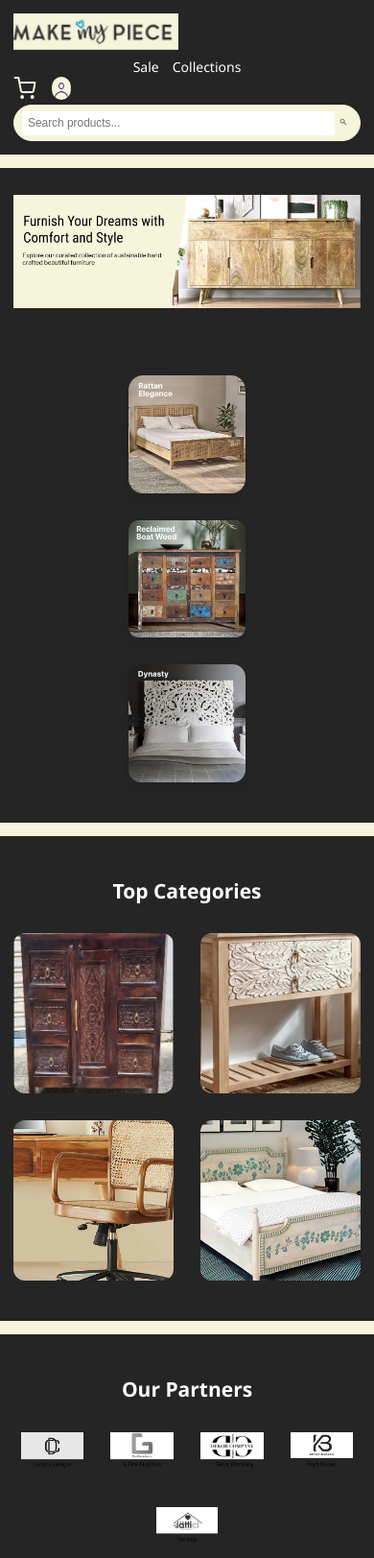
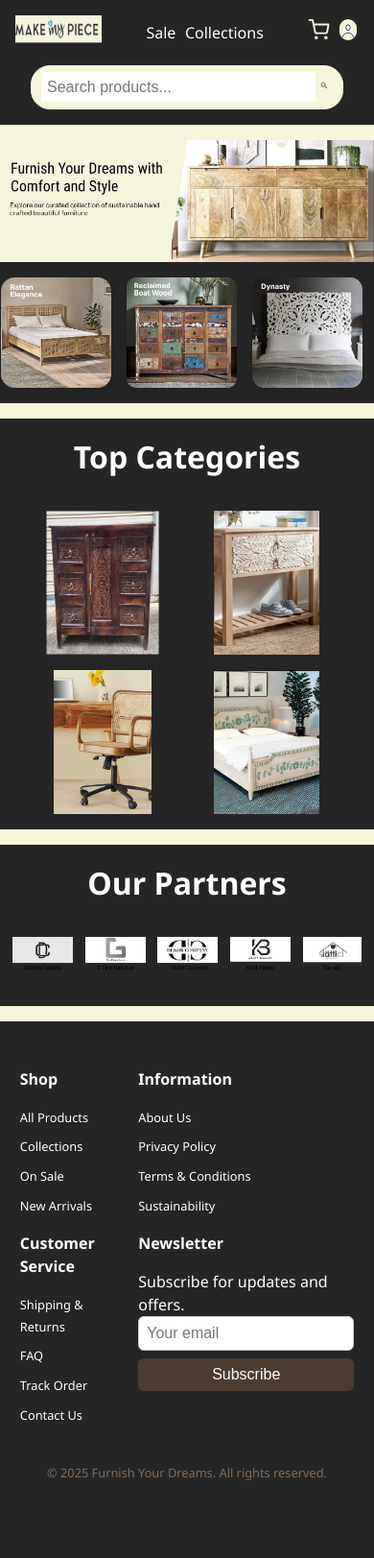
Before and after one commit to andrelow992/INFO20005_A3, a plain HTML site: page index.html in a window 390 px wide. Shown: the top 1623 px of the page at 96% size. After the commit the page ends 1560 px from the top, so only its background shows below. Drawn offline with Linux system fonts and the light colour scheme.

Commit message:
landing page full implementation and half of second page

```diff
--- a/css/style.css
+++ b/css/style.css
@@ -27,16 +27,17 @@ body {
 header {
   padding: 1rem;
   border-bottom: 1rem solid #f5f5dc;
+  background-color: #252525;
 }
 
-.navbar {
+.navbar-top {
   display: flex;
-  flex-wrap: wrap;
   align-items: center;
   justify-content: space-between;
   max-width: 1200px;
   margin: 0 auto;
   gap: 1rem;
+  flex-wrap: wrap;
 }
 
 .logo img {
@@ -45,15 +46,35 @@ header {
 
 .nav-links {
   display: flex;
-  flex-wrap: wrap;
   gap: 1.5rem;
   list-style: none;
+  font-size: 1.5rem; /* Adjusted for better sizing */
+  margin: 0;
+  padding: 0;
 }
 
 .nav-links a {
   text-decoration: none;
   color: #ffffff;
   font-weight: 500;
+  white-space: nowrap;
+}
+
+.nav-icons {
+  display: flex;
+  gap: 1rem;
+}
+
+.nav-icons .icon {
+  width: 2rem;
+  height: 2rem;
+}
+
+/* Second row search bar */
+.navbar-search {
+  max-width: 1200px;
+  margin: 1rem auto 0;
+  padding: 0 1rem;
 }
 
 .search-bar {
@@ -63,15 +84,16 @@ header {
   border-radius: 20px;
   padding: 0.4rem 0.6rem;
   border: 1px solid #f5f5dc;
-  flex: 1;
-  max-width: 300px;
+  width: 100%;
+  max-width: 500px;
+  margin: 0 auto;
 }
 
 .search-bar input {
   border: none;
   outline: none;
   padding: 0.4rem;
-  font-size: 0.9rem;
+  font-size: 1rem;
   flex-grow: 1;
 }
 
@@ -85,16 +107,6 @@ header {
 .search-bar img {
   width: 18px;
   height: 18px;
-}
-
-.nav-icons {
-  display: flex;
-  gap: 1rem;
-}
-
-.nav-icons .icon {
-  width: 24px;
-  height: 24px;
 }
 
 /* Hero Section */
@@ -130,18 +142,17 @@ header {
 .style-card img {
   width: 100%;
   border-radius: 8px;
-  box-shadow: 0 4px 8px rgba(0,0,0,0.08);
+  box-shadow: 0 4px 8px rgba(0, 0, 0, 0.08);
   object-fit: cover;
   display: block;
 }
 
 /* Top Categories */
 .section {
-  padding: 3rem 1rem;
+  padding: 1rem 1rem;
   max-width: 1200px;
   margin: 0 auto;
   border-bottom: 1rem solid #f5f5dc;
-
 }
 
 h2 {
@@ -153,22 +164,25 @@ h2 {
 
 .categories {
   display: grid;
-  grid-template-columns: repeat(auto-fit, minmax(140px, 1fr));
+  grid-template-columns: repeat(auto-fit, minmax(130px, 1fr));
   gap: 2rem;
   justify-content: center;
 }
 
 .category-card {
-  aspect-ratio: 1 / 1;
   border-radius: 12px;
+  height: 200px;
+  width: 200px;
   overflow: hidden;
+  display:flex;
+  justify-content: center;
+  align-items: center;
 }
 
 .category-card img {
   width: 100%;
   height: 100%;
-  object-fit: cover;
-  transition: transform 0.3s ease;
+  object-fit: cocontain;
   display: block;
 }
 
@@ -178,20 +192,21 @@ h2 {
 
 /* Partners */
 #partners {
-  padding: 3rem 1rem;
+  padding: 1rem 1rem;
   text-align: center;
 }
 
 .partner-logos {
-  margin-top: 2rem;
+  margin-top: 1rem;
   display: flex;
   flex-wrap: wrap;
-  justify-content: center;
-  gap: 2rem;
+  justify-content: space-evenly;
+  gap: 1rem;
+  padding-bottom: 0.5rem;
 }
 
 .partner-logos img {
-  max-height: 50px;
+  max-height: 70px;
   object-fit: contain;
   filter: grayscale(100%);
   transition: filter 0.3s ease;
@@ -220,7 +235,13 @@ h2 {
   margin-bottom: 1rem;
   font-size: 1.1rem;
   color: #ffffff;
+  font-size: 1.75rem;
 }
+
+.footer-column p {
+    font-size: 1.5rem;
+}
+
 
 .footer-column ul {
   list-style: none;
@@ -234,6 +255,7 @@ h2 {
 .footer-column a {
   color: #ffffff;
   text-decoration: none;
+  font-size: 1.5rem;
 }
 
 .footer-column a:hover {
@@ -250,7 +272,7 @@ h2 {
   padding: 0.5rem;
   border: 1px solid #ccc;
   border-radius: 6px;
-  font-size: 0.9rem;
+  font-size: 1.5rem;
 }
 
 .newsletter-form button {
@@ -260,7 +282,7 @@ h2 {
   border: none;
   border-radius: 6px;
   cursor: pointer;
-  font-size: 0.9rem;
+  font-size: 1.5rem;
 }
 
 .newsletter-form button:hover {
@@ -275,63 +297,158 @@ h2 {
 }
 
 /* Responsive Adjustments */
-@media (max-width: 768px) {
-  .navbar {
-    flex-wrap: wrap;
+@media (max-width: 390px) {
+  .navbar-top {
+    flex-wrap: nowrap; /* Prevent wrapping */
+    gap: 0.5rem;
     justify-content: space-between;
-    align-items: center;
+  }
+
+  .logo img {
+    height: 30px;
+    max-width: 90px;
+  }
+
+  .nav-links {
+    font-size: 1rem;
+    gap: 0.6rem;
+    white-space: nowrap;
+  }
+
+  .nav-icons {
     gap: 0.5rem;
   }
 
-  .nav-links {
-    flex-direction: row;
-    flex-wrap: wrap;
-    justify-content: center;
-    width: 100%;
-    gap: 1rem;
+  .nav-icons .icon {
+    width: 1.4rem;
+    height: 1.4rem;
   }
 
   .search-bar {
+    margin-top: 1rem;
     max-width: 100%;
-    flex: 1 1 100%;
   }
 
-  .hero h1 {
-    font-size: 2rem;
+  .hero-image-wrapper {
+    width: 100vw;
+    height: auto;
+    padding: 0;
+    margin: 0 auto;
+    display: flex;
+    justify-content: center;
   }
 
-  h2 {
-    font-size: 1.5rem;
+  .hero-image-wrapper img {
+    width: 100%;
+    max-height: 70vh; /* Allow height expansion, but no overflow */
+    height: auto;
+    object-fit: contain;
+    display: block;
   }
 
-  .style-card img {
-    width: 10rem;
+  .hero {
+    margin: 0;
+    padding: 0;
   }
 
-  .divider {
-    margin: 1.5rem auto;
-  }
+  .featured-styles {
+  flex-wrap: nowrap;
+  overflow-x: auto;
+  gap: 1rem;
+  padding: 1rem;
+  scroll-snap-type: x mandatory;
 }
 
-@media (max-width: 400px) {
-  html {
-    font-size: 14px;
+.style-card {
+  flex: 0 0 auto;
+  width: 115px;
+  scroll-snap-align: start;
+}
+
+.style-card img {
+  width: 100%;
+  height: auto;
+  object-fit: cover;
+}
+
+.categories {
+    padding: 0 1rem;      /* Add padding so grid items don't touch edges */
+    gap: 1rem;            /* Slightly smaller gap for small screens */
+    grid-template-columns: repeat(auto-fit, minmax(150px, 1fr)); /* Smaller min width */
+    justify-content: start; /* Align left instead of center for better flow */
   }
 
-  .style-card img {
-    width: 8.75rem;
+  .category-card {
+    width: 100%;          /* Make card width flexible */
+    max-width: 150px;     /* Limit max width to prevent stretching */
+    height: auto;         /* Allow height to adjust */
+    aspect-ratio: 1 / 1;  /* Keep cards square */
   }
 
-  .newsletter-form {
-    gap: 0.25rem;
+  .category-card img {
+    width: 100%;
+    height: 100%;
+    object-fit: contain;  /* Avoid cropping, keep full image visible */
+  }
+
+.partner-logos {
+    flex-wrap: nowrap;
+    justify-content: center;
+    gap: 0.8rem;
+    padding-bottom: 0.5rem;
+  }
+
+.partner-logos img {
+    max-height: 48px;        /* smaller logos on mobile */
+    }
+
+.footer {
+    padding: 3rem 0.5rem 1rem;   /* reduce side padding */
+    max-width: 100vw;
+    overflow-x: hidden;
+    box-sizing: border-box;
   }
 
   .footer-container {
-    grid-template-columns: 1fr;
-    text-align: center;
+    display: grid;
+    grid-template-columns: repeat(2, 1fr); /* keep 3 columns in a row */
+    gap: 0.5rem;                         /* reduce gap */
+    padding: 0 0.5rem;                   /* reduce horizontal padding */
+    max-width: 100%;
+    width: 100%;
+    box-sizing: border-box;
   }
 
-  .search-bar input {
-    font-size: 0.85rem;
+  .footer-column {
+    padding: 0 0.3rem;                  /* small padding inside columns */
+    box-sizing: border-box;
   }
+
+  .footer-column h4 {
+  font-size: 1rem;
 }
+
+.footer-column a {
+  font-size: 0.8rem;
+}
+
+.footer-column p {
+    font-size: 1rem;
+}
+
+.newsletter-form input {
+  font-size: 1rem;
+}
+
+.newsletter-form button {
+  font-size: 1rem;
+}
+
+  .newsletter-signup {
+    width: 100%;
+    padding: 0 0.5rem;                  /* reduce horizontal padding */
+    box-sizing: border-box;
+    margin-top: 2rem;
+  }
+
+}
```
Also changed, not shown: collections.html (added, +118 -0 lines), assets/images/sale1.png (added), assets/images/sale2.png (added), assets/images/sale3.png (added), assets/images/top_seller1.png (added), assets/images/top_seller2.png (added), assets/images/top_seller3.png (added), css/collections.css (added).
